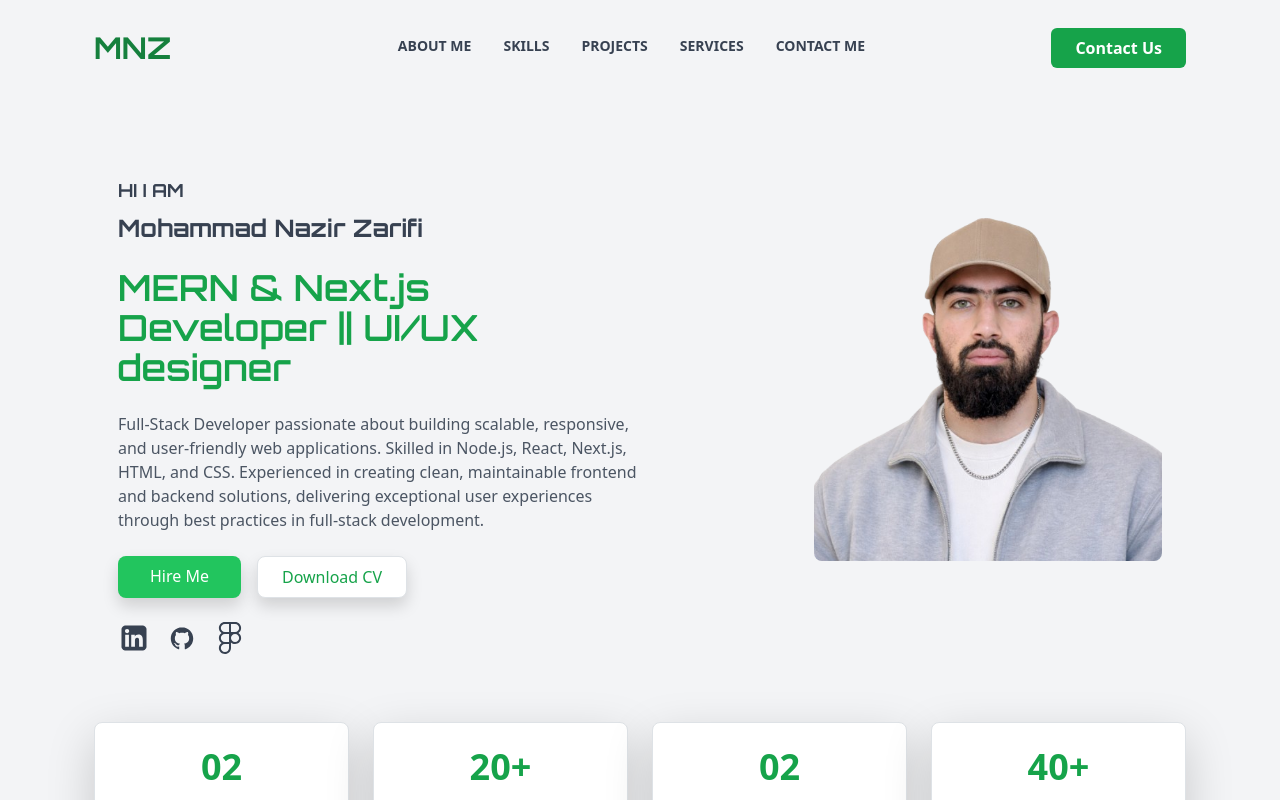
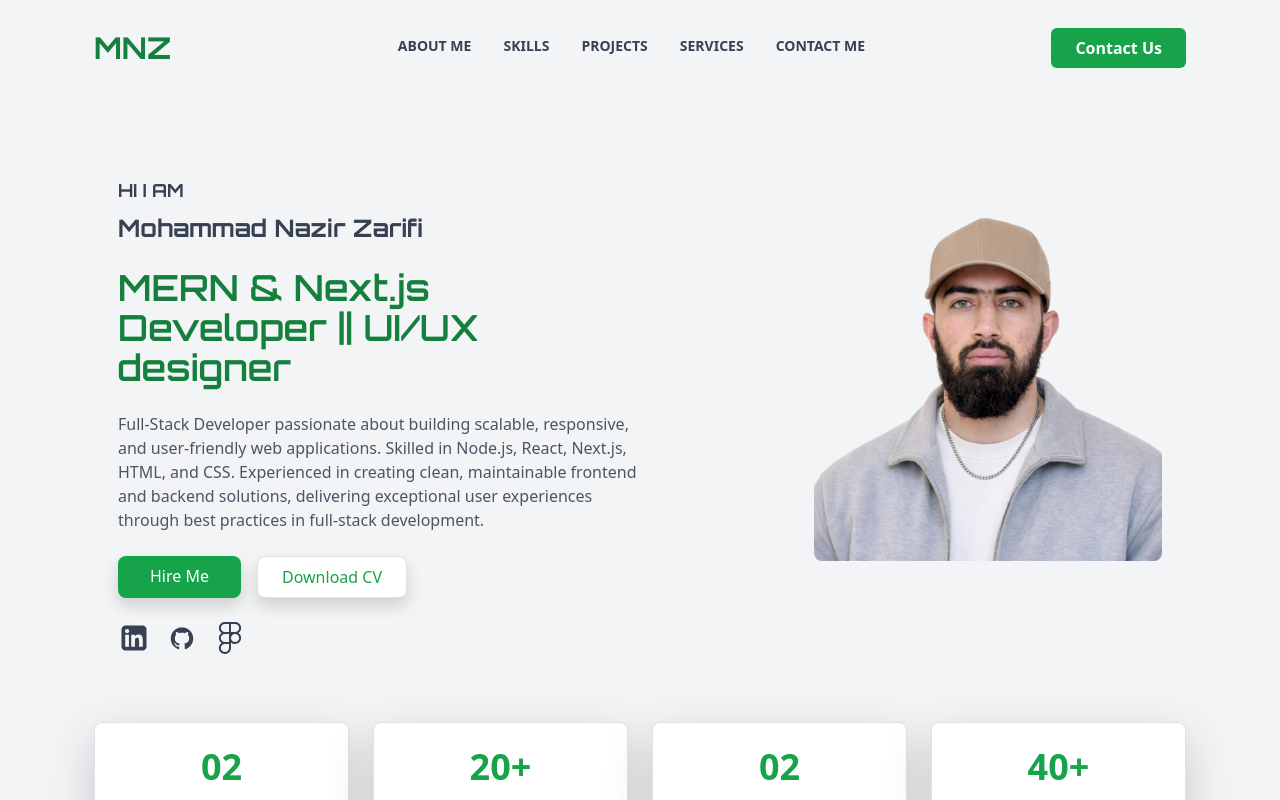
Before and after one commit to MuhammadNazir786/portfilio, a React (Vite) app: page / in a window 1280 px wide. Shown: the top 800 px of the page. Built offline with nearby package versions, Linux system fonts and the light colour scheme.

Commit message:
Update Hero.jsx

```diff
--- a/src/portfilio/Hero.jsx
+++ b/src/portfilio/Hero.jsx
@@ -20,7 +20,7 @@ const Hero = ({ data }) => {
           <h2 className="orbitron-uniquifier text-2xl text-gray-700 font-bold mb-4">
             {data.name}
           </h2>
-          <p className="orbitron-uniquifier text-4xl text-green-600 font-semibold mb-4">
+          <p className="orbitron-uniquifier text-4xl text-green-700 font-semibold mb-4">
             {data.title}
           </p>
           <p className="mb-6 text-gray-600">{data.description}</p>
@@ -29,13 +29,13 @@ const Hero = ({ data }) => {
           <div className="flex space-x-4 mb-4">
             <a
               href="#contact"
-              className="no-underline bg-green-500 text-white px-8 py-2 rounded-lg shadow hover:bg-green-500 transition"
+              className="no-underline bg-green-600 text-white px-8 py-2 rounded-lg shadow hover:bg-green-500 transition"
             >
               Hire Me
             </a>
             <a
               href="https://drive.google.com/file/d/1_X9rB8GctEzMg01LjHXgOWkBcBXtgx6F/view?usp=sharing"
-              className="no-underline bg-white border text-green-600 px-6 py-2 rounded-lg shadow hover:bg-green-500 hover:text-green-500 transition"
+              className="no-underline bg-white border text-green-600 px-6 py-2 rounded-lg shadow hover:bg-green-700 hover:text-green-500 transition"
             >
               Download CV
             </a>
```
